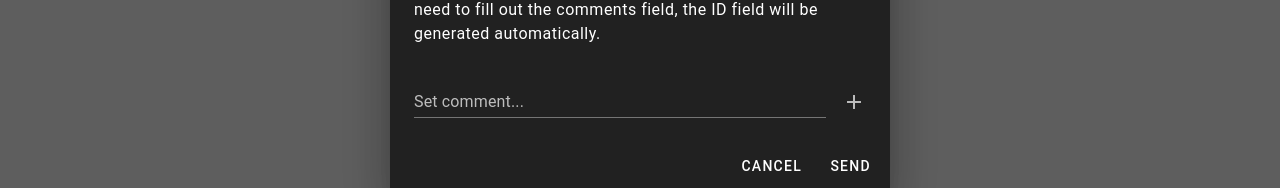
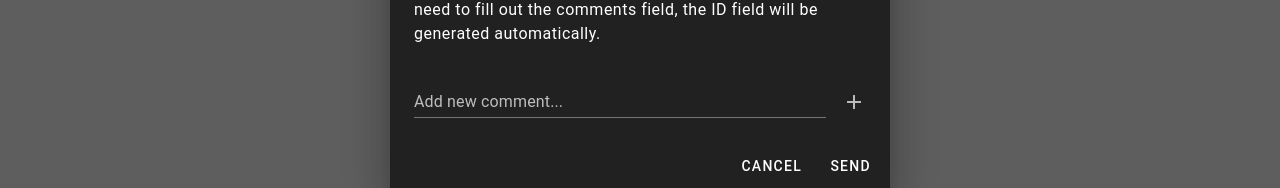
Before and after one commit to TheJustRusik/WebDbFront, a Vue app: page / in a window 1280 px wide. Both pictures are taken after a click on the button "ADD DATA". Shown: the part 349-537 px from the top of the page. Built offline with nearby package versions, Linux system fonts and the light colour scheme.

Commit message:
~70% ready of new feature: adding data

```diff
--- a/src/components/AddDataDialog.vue
+++ b/src/components/AddDataDialog.vue
@@ -1,10 +1,55 @@
 <script setup>
     import { ref } from 'vue'
 
+
+    let formRef = ref(null)
     let dates = ref([])
+    let comment = ref('');
+    let rules = [
+        value => !!value || 'Field is required',
+    ]
 
     function addData(){
-        dates.value.push(1)
+        dates.value.push(ref(comment.value))
+        comment.value = ''
+    }
+
+    async function validate() {
+        const { valid } = await formRef.value.validate()
+
+        if (valid && haveData()) {
+            console.log("Data validated, everything is good!")
+            return true;
+        }else{
+            console.log("Data did not validated...")
+            return false;
+        }
+
+    }
+
+    function haveData(){
+        if (dates.value.length !== 0 || comment.value !== ''){
+            console.log(`comment is ${comment.value}`)
+            return true;
+        }else{
+            return false;
+        }
+    }
+
+    async function sendData(){
+        if(await validate()){
+            let ready_data = []
+            for ( let data of dates.value){
+                ready_data.push(data.value)
+            }
+
+            if (comment.value !== ''){
+                ready_data.push(comment.value);
+            }
+            alert(`Sending this data to server:\n${ready_data}`)
+            dates.value = []
+            comment.value = ''
+        }
     }
 </script>
 
@@ -19,16 +64,17 @@
             <v-card-text>
                 Add the data you want to send to the database. You just need to fill out the comments field, the ID field will be generated automatically.
             </v-card-text>
-            <div class="mx-6">
-                <v-text-field v-for="data in dates" variant="underlined" clearable label="Set comment..."></v-text-field>
-                <v-text-field append-icon="mdi-plus" @click:append="addData" variant="underlined" clearable label="Set comment..."></v-text-field>
-            </div>
+            <v-form ref="formRef" @submit.prevent class="mx-6">
+                <v-text-field :rules="rules" v-for="data in dates" :model-value="data" variant="underlined" clearable label="Comment"></v-text-field>
+                <v-text-field append-icon="mdi-plus" v-model="comment" @click:append="addData" variant="underlined" clearable label="Add new comment..."></v-text-field>
+                <v-spacer></v-spacer>
+
+            </v-form>
 
 
             <v-card-actions>
-                <v-spacer></v-spacer>
                 <v-btn text="Cancel" @click="isActive.value = false"></v-btn>
-                <v-btn text="Send" @click="isActive.value = false"></v-btn>
+                <v-btn text="Send" @click="sendData"></v-btn>
             </v-card-actions>
             </v-card>
         </template>
```
